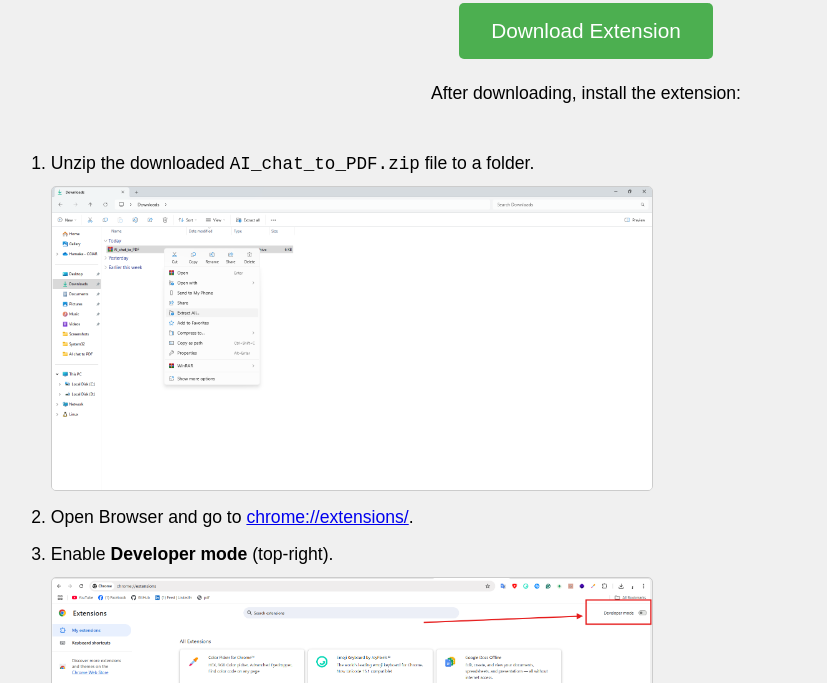
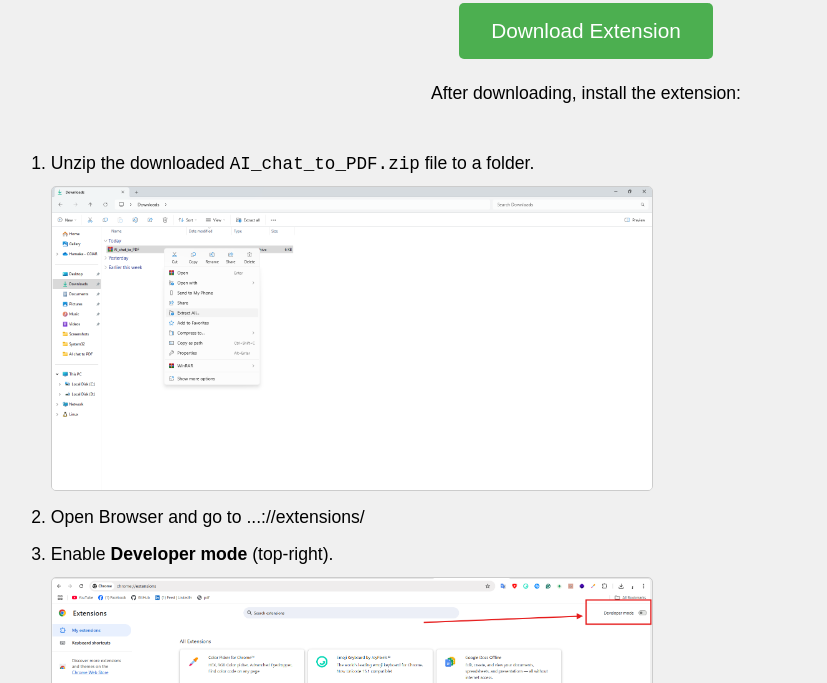
Before and after one commit to han-zyx/AI_chat_to_PDF, a plain HTML site: page index.html in a window 1280 px wide. Shown: the part 117-800 px from the top of the page, without its empty margins (54-881 px from the left). Drawn offline with Linux system fonts and the light colour scheme.

Commit message:
Update index.html

```diff
--- a/index.html
+++ b/index.html
@@ -101,7 +101,7 @@
         <ol>
             <li>Unzip the downloaded <code>AI_chat_to_PDF.zip</code> file to a folder.</li>
             <img src="images/1.png" alt="Unzip AI_chat_to_PDF.zip">
-            <li>Open Browser and go to <a href="...://extensions/" target="_blank">chrome://extensions/</a>.</li>
+            <li>Open Browser and go to ...://extensions/ </li>
             <li>Enable <strong>Developer mode</strong> (top-right).</li>
             <img src="images/2.png" alt="Enable Developer Mode">
             <li>Click <strong>Drag and Drop</strong> unzipped <code>AI_chat_to_PDF</code> folder.</li>
```
